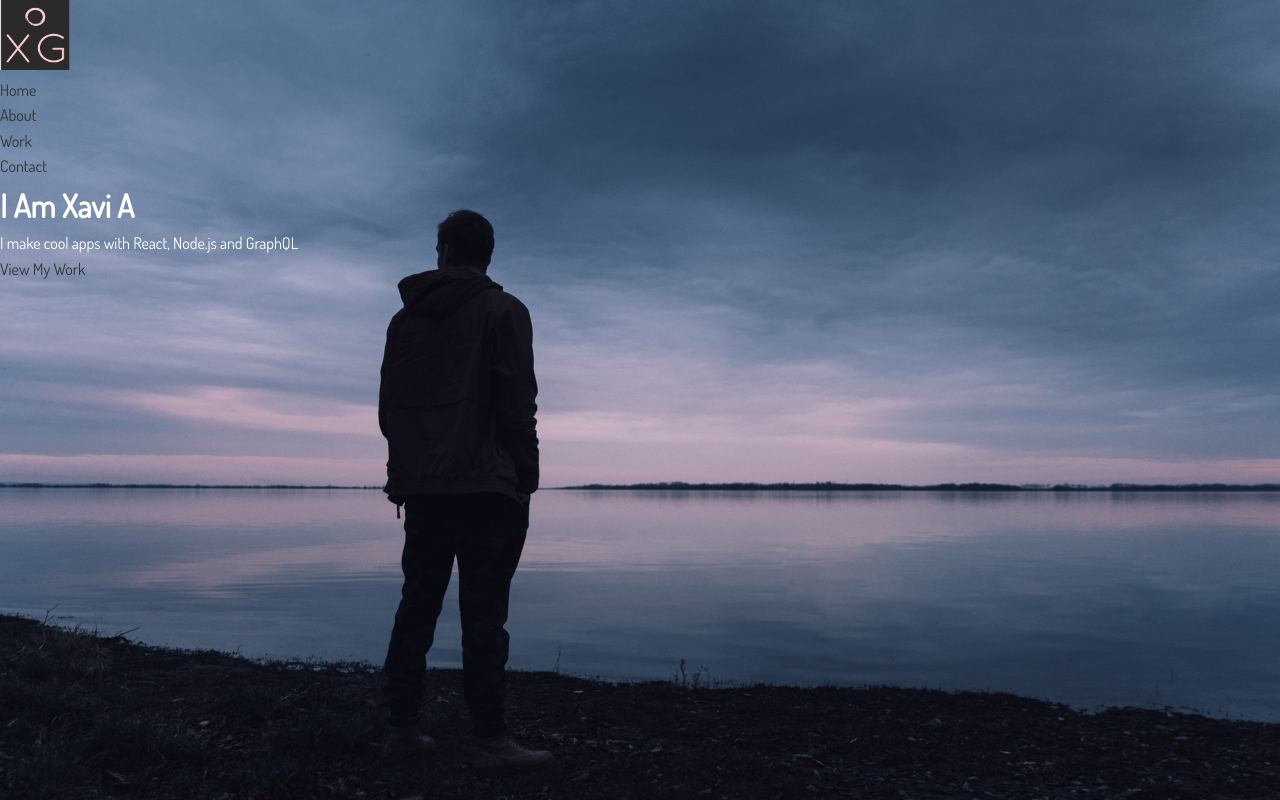
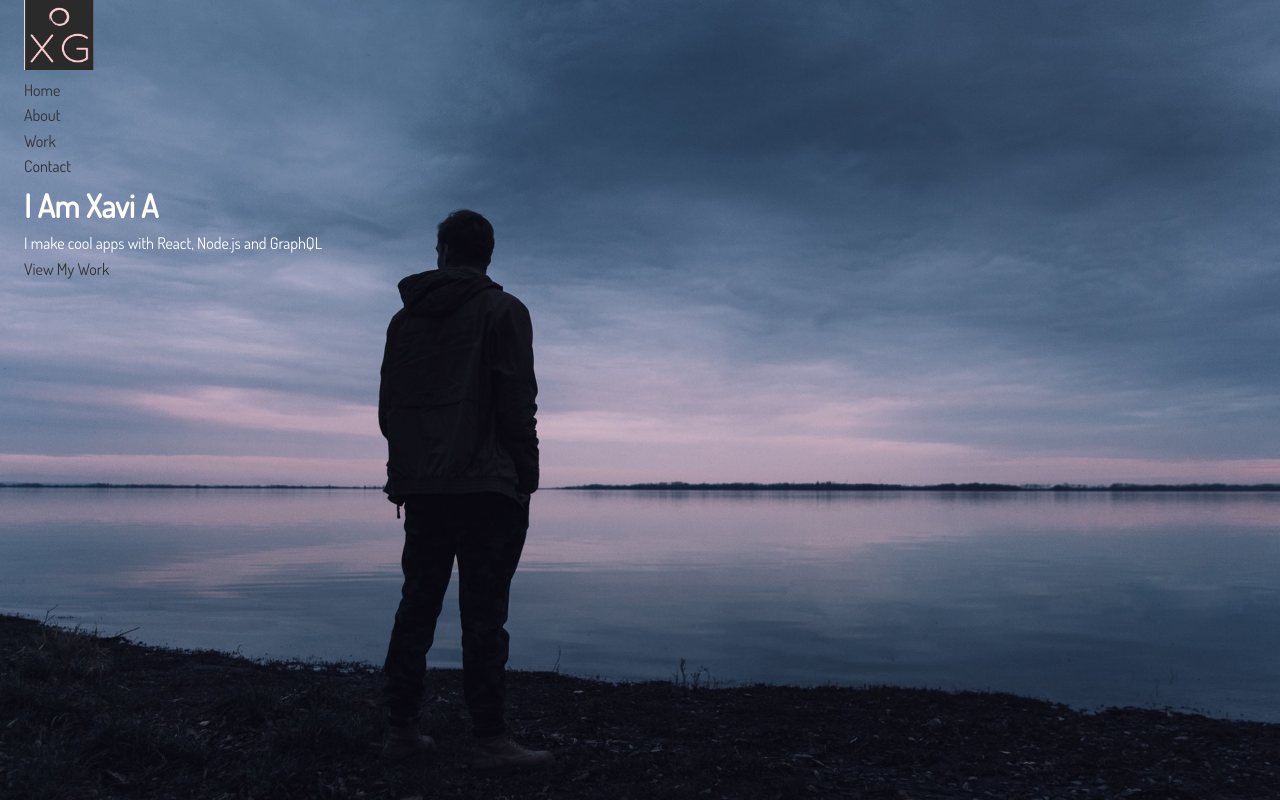
Before and after one commit to xaviguasch/portfolio-with-sass, a website: page dist/index.html in a window 1280 px wide. Drawn offline with Linux system fonts and the light colour scheme.

Commit message:
added and linked utilities sass file

```diff
--- /dev/null
+++ b/scss/_utilities.scss
@@ -0,0 +1,6 @@
+.container {
+    max-width: $website-width;
+    padding: 0 1.5rem;
+    margin: auto;
+    overflow: hidden;
+}
--- a/scss/main.scss
+++ b/scss/main.scss
@@ -1,4 +1,5 @@
 @import 'config';
+@import 'utilities';
 
 // General Styles
 
```
Also changed, not shown: dist/css/main.css.
